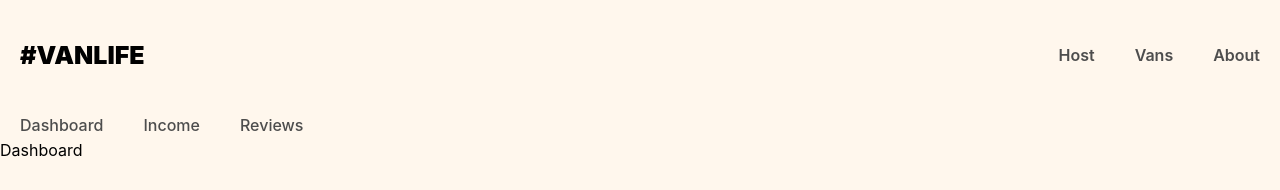
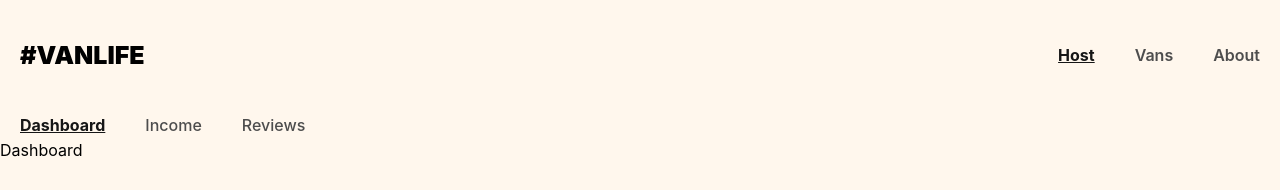
Before and after one commit to AdhithyanM/vans-project, a React (Create React App) app: page /host in a window 1280 px wide. Shown: the top 190 px of the page. Built offline with nearby package versions, Linux system fonts and the light colour scheme; what miragejs would draw is missing.

Commit message:
replace Link with NavLink
you can notice when on HostLayout, it highlights both dashboard link & any other active link. This is a bug

```diff
--- a/src/components/HostLayout.jsx
+++ b/src/components/HostLayout.jsx
@@ -1,14 +1,34 @@
 import React from "react";
-import { Link, Outlet } from "react-router-dom";
+import { NavLink, Outlet } from "react-router-dom";
 
 const HostLayout = () => {
-  console.log(Outlet);
+  const activeStyles = {
+    fontWeight: "bold",
+    textDecoration: "underline",
+    color: "#161616",
+  };
+
   return (
     <>
       <nav className="host-nav">
-        <Link to="/host">Dashboard</Link>
-        <Link to="/host/income">Income</Link>
-        <Link to="/host/reviews">Reviews</Link>
+        <NavLink
+          to="/host"
+          style={({ isActive }) => (isActive ? activeStyles : null)}
+        >
+          Dashboard
+        </NavLink>
+        <NavLink
+          to="/host/income"
+          style={({ isActive }) => (isActive ? activeStyles : null)}
+        >
+          Income
+        </NavLink>
+        <NavLink
+          to="/host/reviews"
+          style={({ isActive }) => (isActive ? activeStyles : null)}
+        >
+          Reviews
+        </NavLink>
       </nav>
       <Outlet />
     </>
--- a/src/components/Navbar.jsx
+++ b/src/components/Navbar.jsx
@@ -1,16 +1,31 @@
 import React from "react";
-import { Link } from "react-router-dom";
+import { NavLink } from "react-router-dom";
 
 const Navbar = () => {
   return (
     <header>
-      <Link className="site-logo" to="/">
+      <NavLink className="site-logo" to="/">
         #VanLife
-      </Link>
+      </NavLink>
       <nav>
-        <Link to="/host">Host</Link>
-        <Link to="/vans">Vans</Link>
-        <Link to="/about">About</Link>
+        <NavLink
+          to="/host"
+          className={({ isActive }) => (isActive ? "active-link" : null)}
+        >
+          Host
+        </NavLink>
+        <NavLink
+          to="/vans"
+          className={({ isActive }) => (isActive ? "active-link" : null)}
+        >
+          Vans
+        </NavLink>
+        <NavLink
+          to="/about"
+          className={({ isActive }) => (isActive ? "active-link" : null)}
+        >
+          About
+        </NavLink>
       </nav>
     </header>
   );
--- a/src/index.css
+++ b/src/index.css
@@ -320,6 +320,12 @@
   font-weight: 500;
 }
 
+.active-link {
+  font-weight: bold;
+  text-decoration: underline;
+  color: #161616;
+}
+
 /* Changes */
 @media screen and (max-width: 820px) {
   .van-list {
```
